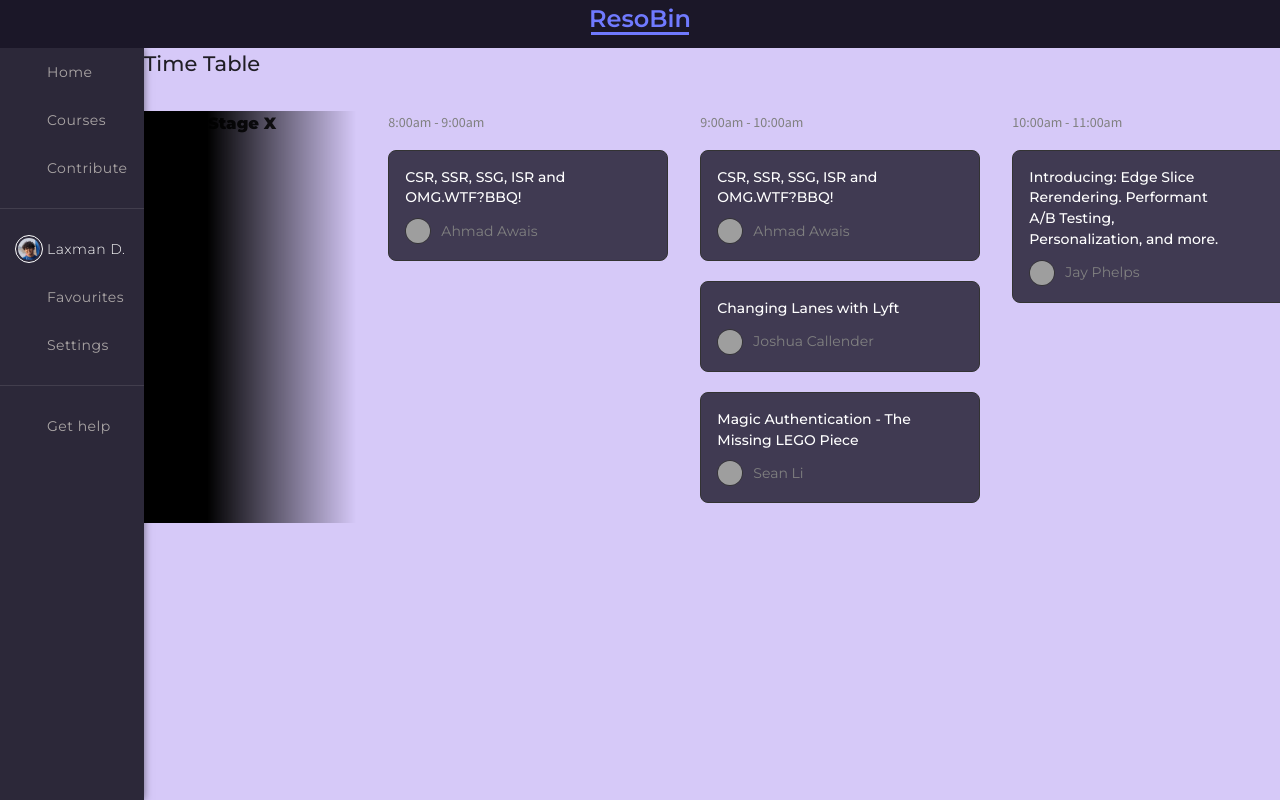
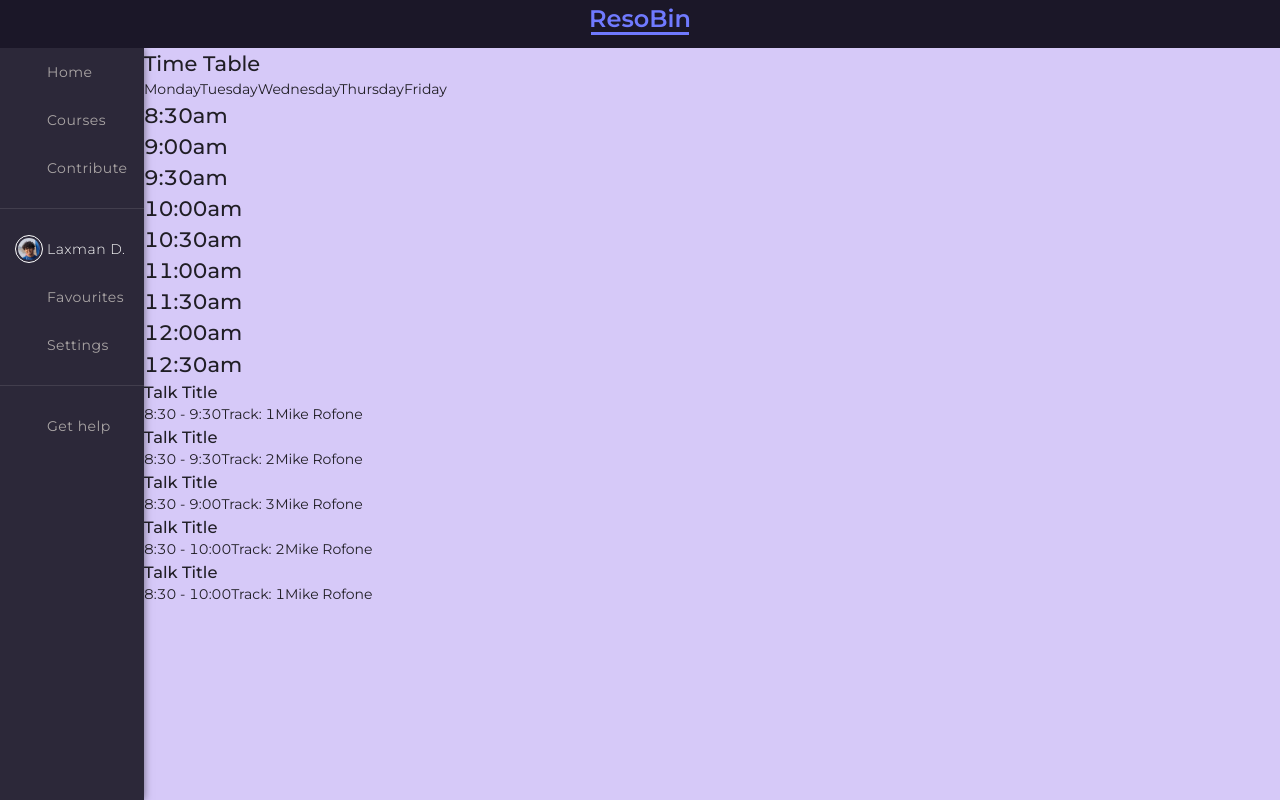
Before and after one commit to DevCom-IITB/ResoBin, a React (Create React App) app: page /timetable/1 in a window 1280 px wide. Built offline with nearby package versions, Linux system fonts and the light colour scheme; grey boxes are pictures that could not be loaded; some icons are missing.

Commit message:
📦 NEW: Add timetable jsx

```diff
--- a/src/components/TimeTable/TimeTableLectureItem.jsx
+++ b/src/components/TimeTable/TimeTableLectureItem.jsx
@@ -63,3 +63,27 @@ const AuthorWrapper = styled.div`
     }
   }
 `
+
+const backgroundColor = (theme) => styled`
+  .green {
+    background: linear-gradient(to right, #00b09b, #96c93d)
+  }
+  .orange {
+    background: linear-gradient(to right, #f2994a, #f2c94c)
+  }
+  .red {
+    background: linear-gradient(to right, #cb356b, #bd3f32)
+  }
+  .yellow {
+    background: linear-gradient(to right, #fffc00, #fffc00)
+  }
+  .blue {
+    background: linear-gradient(to right, #36d1dc, #5b86e5)
+  }
+  .pink {
+    background: linear-gradient(to right, #834d9b, #d04ed6)
+  }
+  .black {
+    background: linear-gradient(to right, #000428, #004e92)
+  }
+`
--- /dev/null
+++ b/src/components/TimeTable/v2/TimeTable.jsx
@@ -0,0 +1,198 @@
+import './TimeTable.css'
+
+const TrackHeader = ({ id, title }) => {
+  return (
+    <span
+      className="track-slot"
+      aria-hidden="true"
+      style={{ gridColumn: `track-${id}`, gridRow: 'tracks' }}
+    >
+      {title}
+    </span>
+  )
+}
+
+const RowHeader = ({ id, title }) => {
+  return (
+    <h2
+      className="time-slot"
+      style={{ gridColumn: 'times', gridRow: `time-${id}` }}
+    >
+      {title}
+    </h2>
+  )
+}
+
+const TimeTable = () => {
+  return (
+    <div className="schedule">
+      <TrackHeader id="1" title="Monday" />
+      <TrackHeader id="2" title="Tuesday" />
+      <TrackHeader id="3" title="Wednesday" />
+      <TrackHeader id="4" title="Thursday" />
+      <TrackHeader id="5" title="Friday" />
+
+      <RowHeader id="0830" title="8:30am" />
+      <RowHeader id="0900" title="9:00am" />
+      <RowHeader id="0930" title="9:30am" />
+      <RowHeader id="1000" title="10:00am" />
+      <RowHeader id="1030" title="10:30am" />
+      <RowHeader id="1100" title="11:00am" />
+      <RowHeader id="1130" title="11:30am" />
+      <RowHeader id="1200" title="12:00am" />
+      <RowHeader id="1230" title="12:30am" />
+
+      <div
+        className="session session-1 track-1"
+        style={{ gridColumn: 'track-1', gridRow: 'time-0830 / time-0930' }}
+      >
+        <h3 className="title">Talk Title</h3>
+        <span className="time">8:30 - 9:30</span>
+        <span className="track">Track: 1</span>
+        <span className="author">Mike Rofone</span>
+      </div>
+
+      <div
+        className="session session-2 track-2"
+        style={{
+          gridColumn: 'track-2-start',
+          gridRow: 'time-0830 / time-0900',
+        }}
+      >
+        <h3 className="title">Talk Title</h3>
+        <span className="time">8:30 - 9:30</span>
+        <span className="track">Track: 2</span>
+        <span className="author">Mike Rofone</span>
+      </div>
+      <div
+        className="session session-3 track-3"
+        style={{
+          gridColumn: 'track-3-start',
+          gridRow: 'time-0830 / time-0900',
+        }}
+      >
+        <h3 className="title">Talk Title</h3>
+        <span className="time">8:30 - 9:00</span>
+        <span className="track">Track: 3</span>
+        <span className="author">Mike Rofone</span>
+      </div>
+      <div
+        className="session session-4 track-4"
+        style={{
+          gridColumn: 'track-4-start',
+          gridRow: 'time-0830 / time-1000',
+        }}
+      >
+        <h3 className="title">Talk Title</h3>
+        <span className="time">8:30 - 10:00</span>
+        <span className="track">Track: 2</span>
+        <span className="author">Mike Rofone</span>
+      </div>
+
+      <div
+        className="session session-5 track-3"
+        style={{
+          gridColumn: 'track-3-start',
+          gridRow: 'time-0830 / time-1000',
+        }}
+      >
+        <h3 className="title">Talk Title</h3>
+        <span className="time">8:30 - 10:00</span>
+        <span className="track">Track: 1</span>
+        <span className="author">Mike Rofone</span>
+      </div>
+      {/* <h2 class="time-slot" style="grid-column: times; grid-row: time-0900;">
+				9:00am
+			</h2>
+
+			<div
+				class="session session-6 track-1"
+				style="grid-column: track-1-start / track-2-end; grid-row: time-0900 / time-1000;"
+			>
+				<h3 class="title">Talk Title</h3>
+				<span class="time">9:00 - 10:00</span>
+				<span class="track">Track: 1</span>
+				<span class="author">Mike Rofone</span>
+			</div>
+
+			<h2 class="time-slot" style="grid-column: times; grid-row: time-1000;">
+				10:00am
+			</h2>
+
+			<div
+				class="session session-7 track-many"
+				style="grid-column: track-1-start / track-4-end; grid-row: time-1000 / time-1030;"
+			>
+				<h3 class="title">Take a break!</h3>
+			</div>
+
+			<h2 class="time-slot" style="grid-column: times; grid-row: time-1030;">
+				10:30am
+			</h2>
+
+			<div
+				class="session session-8 track-1"
+				style="grid-column: track-1-start; grid-row: time-1030 / time-1130;"
+			>
+				<h3 class="title">Talk Title</h3>
+				<span class="time">10:30 - 11:30</span>
+				<span class="track">Track: 1</span>
+				<span class="author">Mike Rofone</span>
+			</div>
+
+			<div
+				class="session session-9 track-2"
+				style="grid-column: track-2-start; grid-row: time-1030 / time-1230;"
+			>
+				<h3 class="title">Talk Title</h3>
+				<span class="time">10:30 - 12:30</span>
+				<span class="track">Track: 2</span>
+				<span class="author">Mike Rofone</span>
+			</div>
+
+			<div
+				class="session session-10 track-4"
+				style="grid-column: track-4-start; grid-row: time-1030 / time-1100;"
+			>
+				<h3 class="title">Talk Title</h3>
+				<span class="time">10:30 - 11:0</span>
+				<span class="track">Track: 4</span>
+				<span class="author">Mike Rofone</span>
+			</div>
+
+			<h2 class="time-slot" style="grid-column: times; grid-row: time-1100;">
+				11:00am
+			</h2>
+
+			<div
+				class="session session-11 track-3"
+				style="grid-column: track-3-start; grid-row: time-1100 / time-1130;"
+			>
+				<h3 class="title">Talk Title</h3>
+				<span class="time">11:00 - 11:30</span>
+				<span class="track">Track: 3</span>
+				<span class="author">Mike Rofone</span>
+			</div>
+
+			<h2 class="time-slot" style="grid-column: times; grid-row: time-1130;">
+				11:30am
+			</h2>
+
+			<div
+				class="session track-1 track-many"
+				style="grid-column: track-1-start; grid-row: time-1130 / time-1230;"
+			>
+				<h3 class="title">Lunch!</h3>
+			</div>
+
+			<div
+				class="session track-3 track-4 track-many"
+				style="grid-column: track-3-start / track-4-end; grid-row: time-1130 / time-1230;"
+			>
+				<h3 class="title">Lunch!</h3>
+			</div> */}
+    </div>
+  )
+}
+
+export default TimeTable
--- a/src/pages/TimeTable.jsx
+++ b/src/pages/TimeTable.jsx
@@ -1,11 +1,12 @@
 import { Helmet } from 'react-helmet-async'
 import styled from 'styled-components/macro'
 
-import {
-  TimeTableLectureItem,
-  TimeTableDay,
-  TimeTableTimeSlot,
-} from 'components/TimeTable'
+// import {
+//   TimeTableLectureItem,
+//   TimeTableDay,
+//   TimeTableTimeSlot,
+// } from 'components/TimeTable'
+import TimeTableV2 from 'components/TimeTable/v2/TimeTable'
 import { device } from 'styles/responsive'
 
 const TimeTable = ({ match }) => {
@@ -20,7 +21,7 @@ const TimeTable = ({ match }) => {
       </Helmet>
       <h1>Time Table</h1>
 
-      <div className="schedule-container">
+      {/* <div className="schedule-container">
         <div className="schedule-stage__wrapper">
           <TimeTableDay title="Stage X">
             <TimeTableTimeSlot time="8:00am - 9:00am">
@@ -76,7 +77,8 @@ const TimeTable = ({ match }) => {
             </TimeTableTimeSlot>
           </TimeTableDay>
         </div>
-      </div>
+      </div> */}
+      <TimeTableV2 />
     </Container>
   )
 }
@@ -88,7 +90,7 @@ const Container = styled.div`
   flex-direction: column;
   min-height: calc(100vh - ${({ theme }) => theme.headerHeight});
 
-  .section-container {
+  /* .section-container {
     padding: 4rem;
     a {
       color: #ffffff;
@@ -101,7 +103,7 @@ const Container = styled.div`
 
   .schedule-stage__wrapper {
     display: inline-block;
-  }
+  } */
 
   @media ${device.min.md} {
     margin-left: ${({ theme }) => theme.asideWidthLeft};
```
Also changed, not shown: src/components/TimeTable/v2/TimeTable.css (added).
